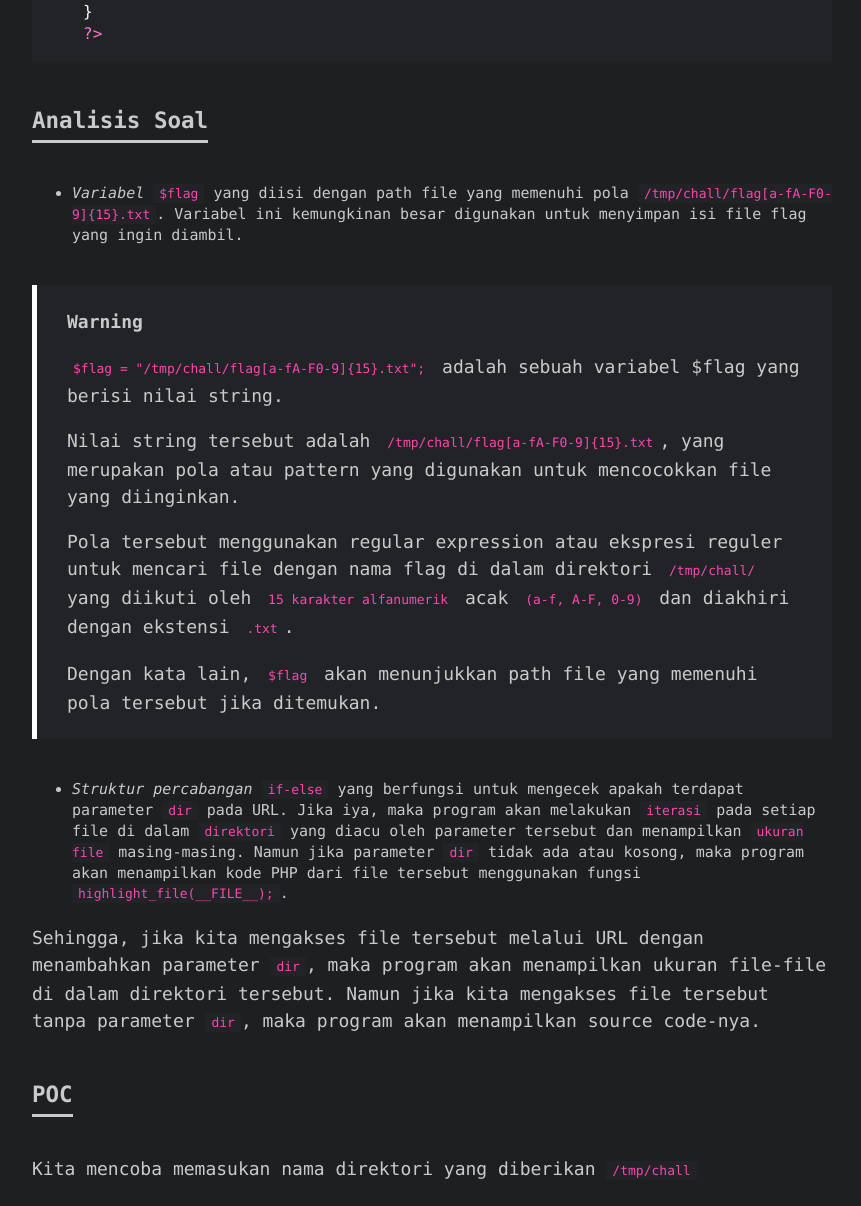
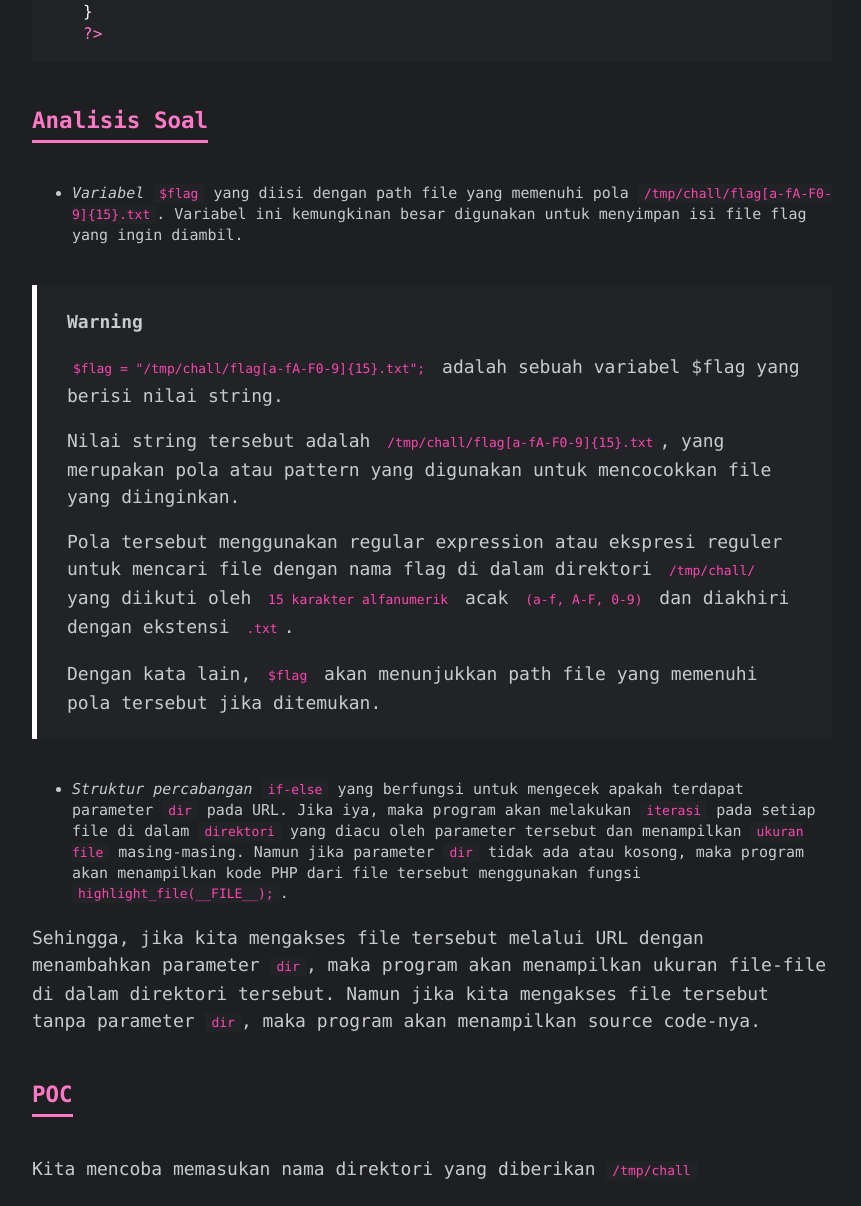
Before and after one commit to syukirman-amir/blog.noob.codes, a Jekyll site: the page built from _posts/2023-03-28-php-protocol.md, in a window 1280 px wide. Shown: the part 1098-2304 px from the top of the page, without its empty margins (208-1069 px from the left). Built offline with Jekyll 4.4.1, drawn with Linux system fonts in a browser that asks for light colours; comment, search, counter and statistics services are not loaded.

Commit message:
Update main.scss

```diff
--- a/_sass/main.scss
+++ b/_sass/main.scss
@@ -18,7 +18,9 @@ body {
 
 
 h2,
-h3,
+h3 {
+     color: #ff79c6;
+}
 h4,
 h5 {
 
```
